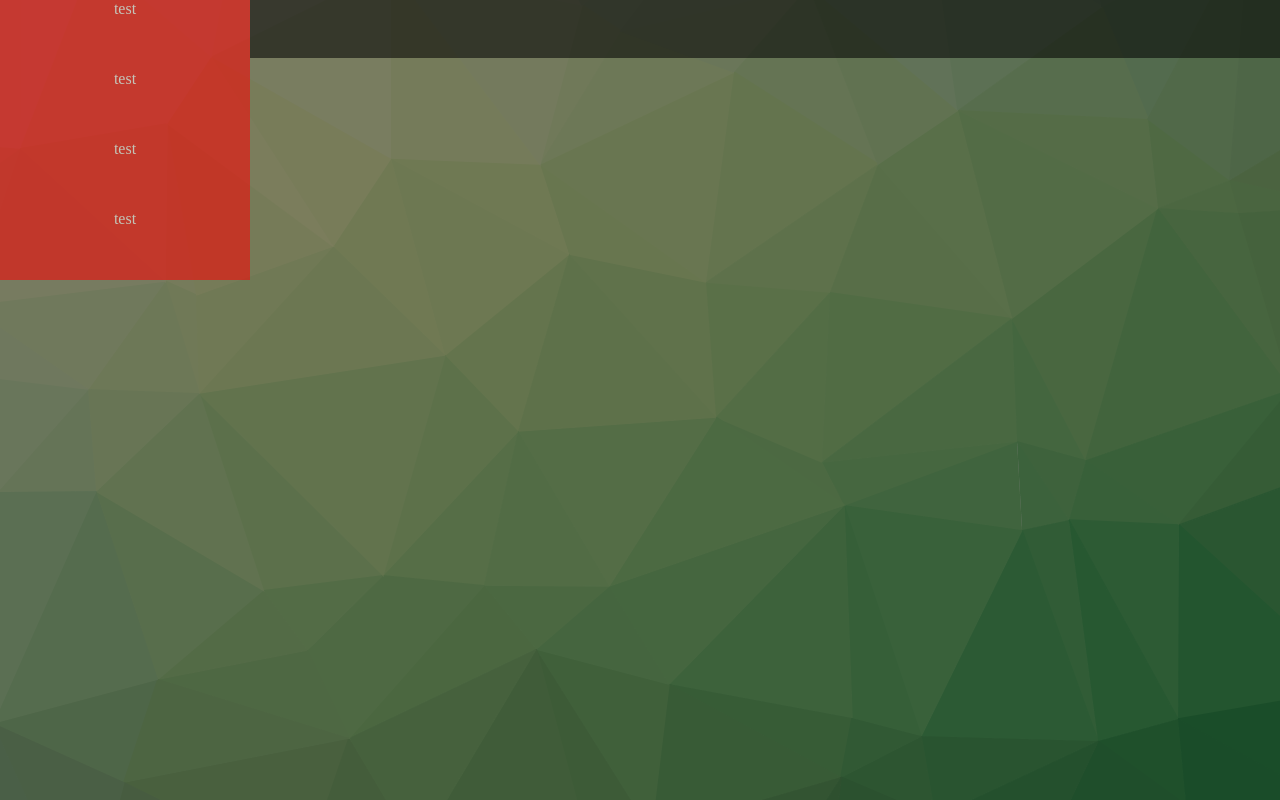
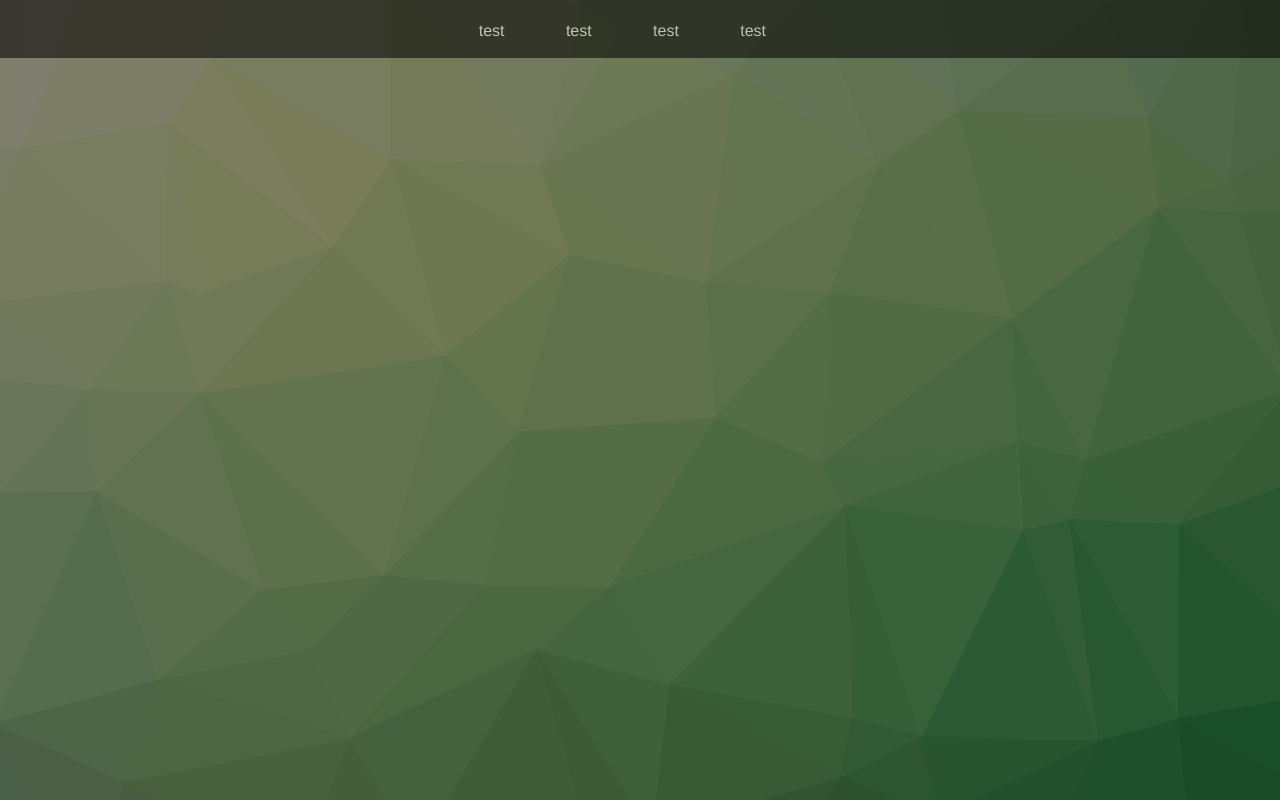
Before and after one commit to HumanGreed/portfolioWebsite, a plain HTML site: page portfolioWebsite/index.html in a window 1280 px wide. Drawn offline with Linux system fonts and the light colour scheme.

Commit message:
#aligned menubar

```diff
--- a/portfolioWebsite/media/css/style.css
+++ b/portfolioWebsite/media/css/style.css
@@ -355,6 +355,7 @@ body {
     background-repeat: no-repeat;
     background-image: url("../pictures/Background/background2.png");
     margin: 0;
+    font-family: helvetica;
 }
 
 .background {
@@ -373,22 +374,20 @@ body {
 }
 
 .menuBar ul {
-    z-index: 3;
-    width: 100%;
+    width: 65%;
     list-style-type: none;
-    display: inline;
-    position: absolute;
-    overflow: hidden;
     margin: 0;
     padding: 0;
+    overflow: hidden;
+    padding-left: 35%;
 }
 
 .menuBar ul li {
-    z-index: 4;
-    width: 250px;
-    height: 70px;
+    width: 10%;
+    border: 2px solid black;
+    float: left;
+    height: 3.5vh;
+    color: white;
     text-align: center;
-    color: white;
-    background-color: red;
-    opacity: 1;
+    padding-top: 2.5vh;
 }
```
